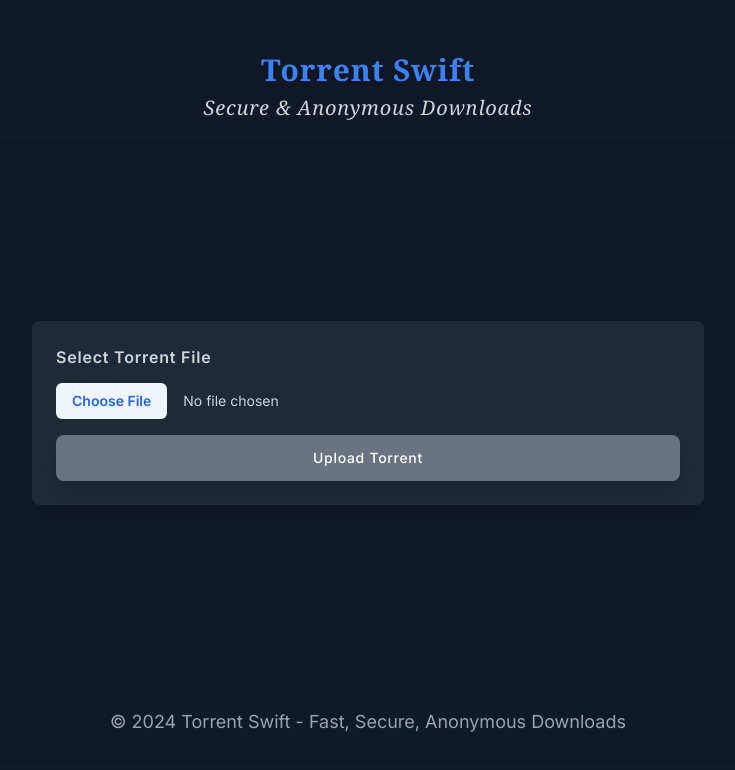
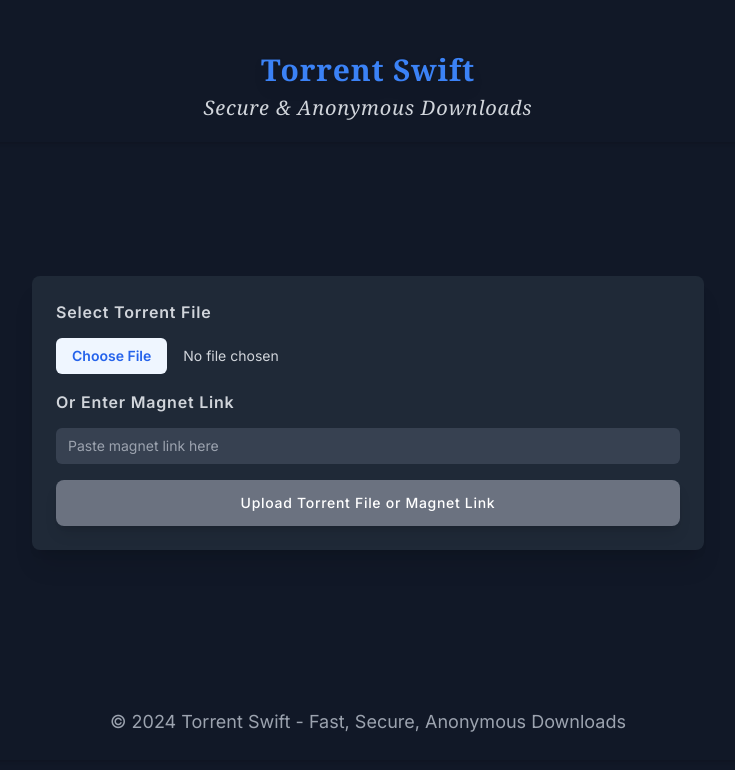
Before and after one commit to Bakhtiar85/torrent-swift, a Next.js app: page / in a window 1280 px wide. Shown: the top 770 px of the page, without its empty margins (272-1007 px from the left). Built offline with nearby package versions, Linux system fonts and the light colour scheme.

Commit message:
magnet link feature integrated

```diff
--- a/app/components/torrent/index.tsx
+++ b/app/components/torrent/index.tsx
@@ -6,6 +6,7 @@ import { TorrentFile } from '@/types';
 
 const TorrentDownloader = () => {
     const [file, setFile] = useState<File | null>(null);
+    const [magnetLink, setMagnetLink] = useState<string | null>(null);
     const [taskId, setTaskId] = useState<string | null>(null);
     const [progress, setProgress] = useState<number>(0);
     const [files, setFiles] = useState<TorrentFile[]>([]);
@@ -28,31 +29,52 @@ const TorrentDownloader = () => {
         const selectedFile = event.target.files?.[0];
         if (selectedFile) {
             setFile(selectedFile);
+            setMagnetLink(null); // Clear the magnet link if a file is selected
             localStorage.setItem('torrentFileName', selectedFile.name);
         }
     };
 
+    const handleMagnetLinkChange = (event: React.ChangeEvent<HTMLInputElement>) => {
+        const link = event.target.value;
+        setMagnetLink(link);
+        localStorage.setItem('torrentFileName', `magnet: ${link}`);
+        setFile(null); // Clear the file selection if a magnet link is entered
+    };
+
     const handleUpload = async () => {
-        if (!file) return;
+        if (!file && !magnetLink) return;
 
         setIsUploading(true);
 
-        const formData = new FormData();
-        formData.append('torrentFile', file);
+        try {
+            let response;
 
-        try {
-            const response = await fetch('/api/torrent/stream', {
-                method: 'POST',
-                body: formData,
-            });
+            if (magnetLink) {
+                // Magnet link upload logic
+                response = await fetch('/api/torrent/stream', {
+                    method: 'POST',
+                    headers: { 'Content-Type': 'application/json' },
+                    body: JSON.stringify({ type: 'magnet', magnetLink }),
+                });
+            } else if (file) {
+                // File upload logic
+                const formData = new FormData();
+                formData.append('torrentFile', file);
+                formData.append('type', 'file'); // Add the flag directly in form data
 
-            if (response.ok) {
+                response = await fetch('/api/torrent/stream', {
+                    method: 'POST',
+                    body: formData,
+                });
+            }
+
+            if (response && response.ok) {
                 const data = await response.json();
                 setTaskId(data.taskId);
                 localStorage.setItem('torrentTaskId', data.taskId);
-                setFiles([]); // Reset the files list before the upload
+                setFiles([]); // Reset files list after successful upload
             } else {
-                console.error('Upload failed:', await response.text());
+                console.error('Upload failed:', await response?.text());
             }
         } catch (error) {
             console.error('Error during upload:', error);
@@ -187,17 +209,31 @@ const TorrentDownloader = () => {
                         />
                     </div>
 
+                    <div className="mb-3 sm:mb-4">
+                        <label htmlFor="magnet-link" className="block text-sm lg:text-base font-semibold text-gray-300 mb-3.5 tracking-wider">
+                            Or Enter Magnet Link
+                        </label>
+                        <input
+                            id="magnet-link"
+                            type="text"
+                            className="w-full px-3 py-2 rounded-md bg-gray-700 text-gray-300 text-xs lg:text-sm"
+                            value={magnetLink || ''}
+                            onChange={handleMagnetLinkChange}
+                            placeholder="Paste magnet link here"
+                        />
+                    </div>
+
                     {file && (
                         <p className="text-xs lg:text-sm text-gray-400 mb-3 sm:mb-4 shadow-sm">Selected file: {file.name}</p>
                     )}
 
                     <button
                         onClick={handleUpload}
-                        disabled={!file}
-                        className={`w-full py-2 sm:py-3 px-3 sm:px-4 border border-transparent rounded-lg shadow-lg text-xs lg:text-sm font-medium text-white tracking-wider ${file ? 'bg-blue-600 hover:bg-blue-700' : 'bg-gray-500 cursor-not-allowed'
-                            } focus:outline-none focus:ring-2 focus:ring-offset-2 focus:ring-blue-400 transition-all duration-200`}
+                        disabled={!file && !magnetLink} // Enable if either file or magnetLink is present
+                        className={`w-full py-2 sm:py-3 px-3 sm:px-4 border border-transparent rounded-lg shadow-lg text-xs lg:text-sm font-medium text-white tracking-wider bg-blue-600 hover:bg-blue-700 disabled:bg-gray-500 disabled:cursor-not-allowed
+                            focus:outline-none focus:ring-2 focus:ring-offset-2 focus:ring-blue-400 transition-all duration-200`}
                     >
-                        Upload Torrent
+                        Upload Torrent File or Magnet Link
                     </button>
                 </>
             )}
--- a/pages/api/torrent/stream.ts
+++ b/pages/api/torrent/stream.ts
@@ -19,6 +19,18 @@ export const config = {
         bodyParser: false,
         responseLimit: false,
     },
+};
+
+// Helper function to run middleware
+const runMiddleware = (req: NextApiRequest, res: NextApiResponse, fn: any) => {
+    return new Promise((resolve, reject) => {
+        fn(req, res, (result: any) => {
+            if (result instanceof Error) {
+                return reject(result);
+            }
+            return resolve(result);
+        });
+    });
 };
 
 const getMimeType = (fileName: string): string => {
@@ -162,51 +174,52 @@ const cancelTask = async (req: NextApiRequest, res: NextApiResponse): Promise<vo
     }
 };
 
-const handleTorrentUpload = async (req: NextApiRequest, res: NextApiResponse): Promise<void> => {
-    return new Promise((resolve) => {
-        upload.single('torrentFile')(req as any, res as any, async (err: any) => {
-            if (err) {
-                console.error('Upload error:', err);
-                res.status(500).json({ error: 'Error processing file upload' });
-                return resolve();
+const handleTorrentUpload = async (req: any, res: NextApiResponse) => {
+    try {
+        await runMiddleware(req, res, upload.single('torrentFile')); // Use multer to handle file upload
+
+        // Parse JSON body if needed (for magnet link)
+        let body: { magnetLink?: string } = {};
+        if (!req.file) {
+            body = await new Promise((resolve, reject) => {
+                let json = '';
+                req.on('data', (chunk: any) => (json += chunk));
+                req.on('end', () => resolve(JSON.parse(json)));
+                req.on('error', reject);
+            });
         }
 
-            const torrentFile = (req as any).file;
-            if (!torrentFile) {
-                res.status(400).json({ error: 'Please provide a valid torrent file.' });
-                return resolve();
+        const torrentFile = req.file;
+        const magnetLink = body.magnetLink;
+        const taskId = Date.now().toString();
+
+        if (!torrentFile && !magnetLink) {
+            return res.status(400).json({ error: 'Please provide a torrent file or a magnet link.' });
         }
 
-            const taskId = Date.now().toString();
-            console.log('Processing torrent:', torrentFile.originalname);
+        console.log(`Processing ${torrentFile ? 'file' : 'magnet link'}`);
 
-            try {
-                // Store the torrent buffer for potential reuse
-                torrentBuffers.set(taskId, torrentFile.buffer);
-
-                client.add(torrentFile.buffer, {
-                    announce: ['wss://tracker.openwebtorrent.com']
-                }, (torrent: WebTorrent.Torrent) => {
-                    console.log(`Torrent added with infoHash: ${torrent.infoHash}`);
-
+        // Add torrent to WebTorrent client
+        const torrentSource = torrentFile ? torrentFile.buffer : magnetLink;
+        client.add(torrentSource, { announce: ['wss://tracker.openwebtorrent.com'] }, (torrent: WebTorrent.Torrent) => {
             const taskInfo: TaskInfo = {
                 infoHash: torrent.infoHash,
                 name: torrent.name,
-                        files: torrent.files.map(file => ({
+                files: torrent.files.map((file) => ({
                     name: file.name,
                     length: file.length,
                     downloaded: 0,
                     progress: 0,
                     path: file.path,
                     mime: getMimeType(file.name),
-                            streamReady: false
+                    streamReady: false,
                 })),
                 progress: 0,
                 downloadedBytes: 0,
                 size: torrent.length,
                 timeRemaining: 0,
                 downloadSpeed: 0,
-                        status: 'queued'
+                status: 'queued',
             };
 
             cache.set(taskId, taskInfo);
@@ -215,21 +228,17 @@ const handleTorrentUpload = async (req: NextApiRequest, res: NextApiResponse): P
             res.status(200).json({
                 taskId,
                 name: torrent.name,
-                        files: taskInfo.files.map(file => ({
+                files: taskInfo.files.map((file) => ({
                     name: file.name,
                     size: formatBytes(file.length),
-                            mime: file.mime
-                        }))
+                    mime: file.mime,
+                })),
             });
-                    resolve();
         });
     } catch (error) {
-                console.error('Torrent processing error:', error);
-                res.status(500).json({ error: 'Error processing torrent' });
-                resolve();
+        console.error('Error in handleTorrentUpload:', error);
+        res.status(500).json({ error: 'Internal server error' });
     }
-        });
-    });
 };
 
 const streamFile = async (req: NextApiRequest, res: NextApiResponse): Promise<void> => {
```
Lines whose indentation alone changed are shown as unchanged.
